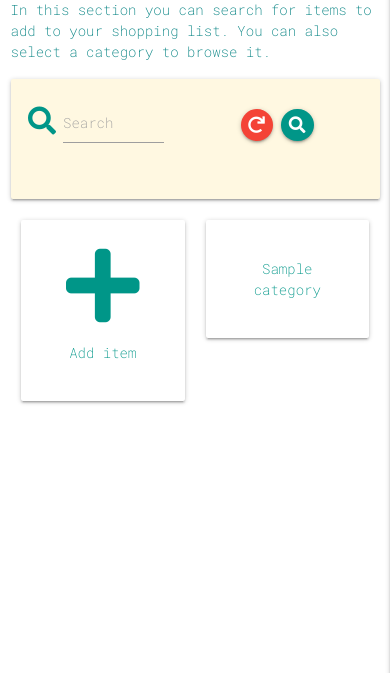
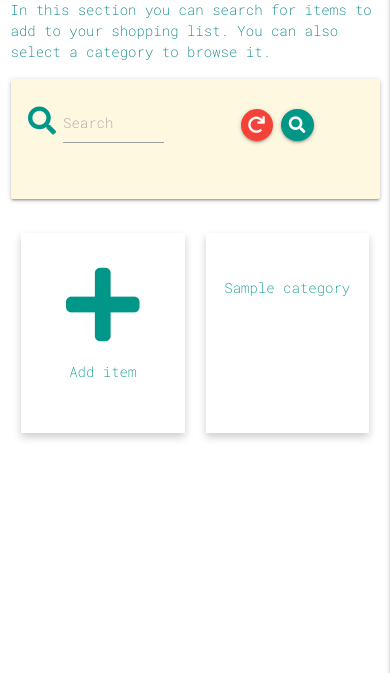
Before and after one commit to Code-Institute-Submissions/jildourixt-grocs, a Flask app: page /categories in a window 390 px wide. Shown: the part 146-819 px from the top of the page. Run offline with Flask 2, Linux system fonts and the light colour scheme; the visitor is signed in with stand-in values (Sample User, id 1); a database or web service that is not in the repository returns one stand-in record (values such as "Sample title"); some libraries are stand-ins or nearby versions.

Commit message:
update responsiveness for category cards

```diff
--- a/static/css/style.css
+++ b/static/css/style.css
@@ -34,6 +34,13 @@ h4 {
     border-top: 0.1px solid #bbb;
 }
 
+.category-card {
+    box-shadow: 0 4px 8px 0 rgba(0,0,0,0.2);
+    transition: 0.2s;
+    padding-top: 30px;
+    height: 200px;
+    margin-top: 20px;
+}
 
 #items-container {
     display: flex;
@@ -54,7 +61,7 @@ h4 {
   }
 }
 
-@media (max-width:  400px) {
+@media (max-width:  575px) {
     #items-container {
         flex-direction: column;
         gap: 15px;
--- a/templates/categories.html
+++ b/templates/categories.html
@@ -63,7 +63,7 @@
             </div>
             <!-- Add item button -->
             <div class="col s6 m4">
-                <div class="card-panel">
+                <div class="category-card">
                     <span class="center-align">
                         <a href="{{ url_for('add_item') }}">
                             <div>
@@ -76,7 +76,7 @@
             </div>
             {% for category in categories %}
                 <div class="col s6 m4">
-    	            <div class="card-panel">
+                    <div class="category-card">
                         <span class="center-align">
                             <a href="{{ url_for('pick_item', category_id=category._id) }}">
                                 <div>
@@ -89,5 +89,4 @@
                 </div>
             {% endfor %}
     </div>
-    </div>
 {% endblock %}
```
Lines whose indentation alone changed are shown as unchanged.
